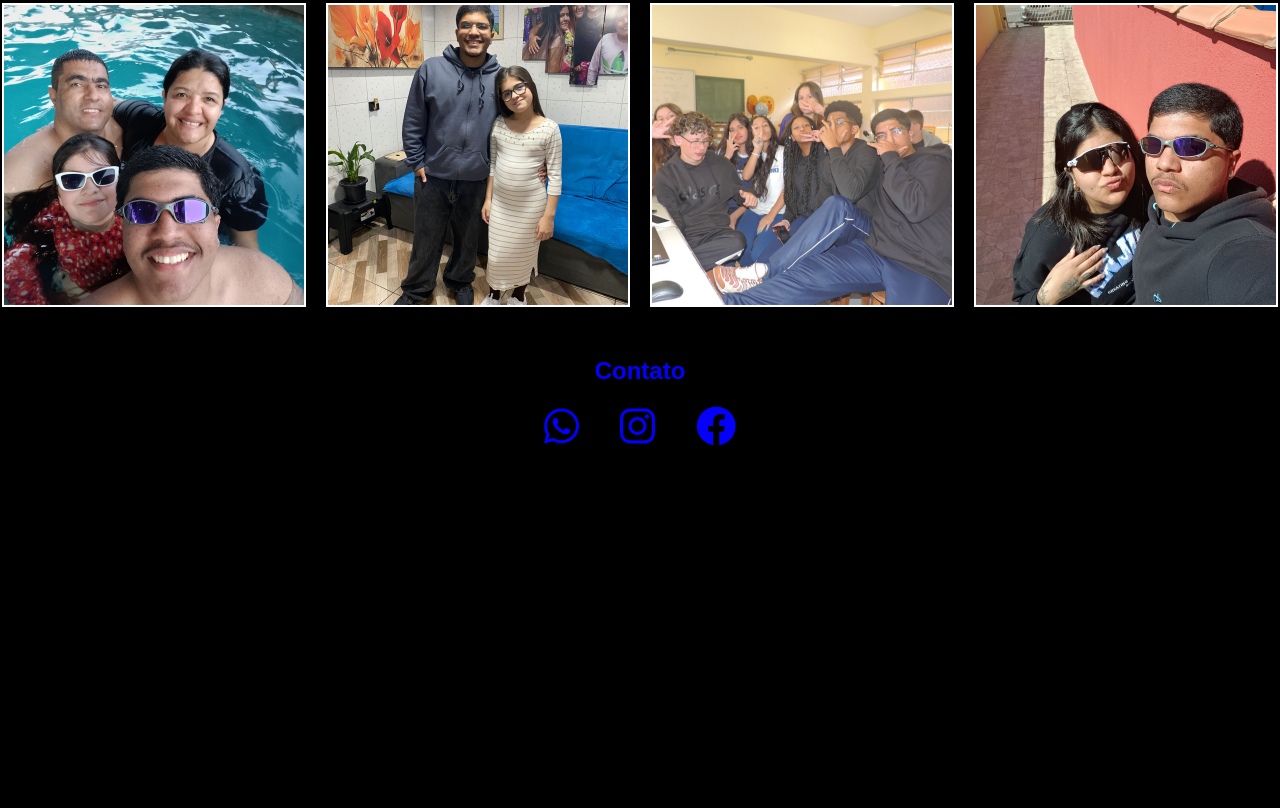
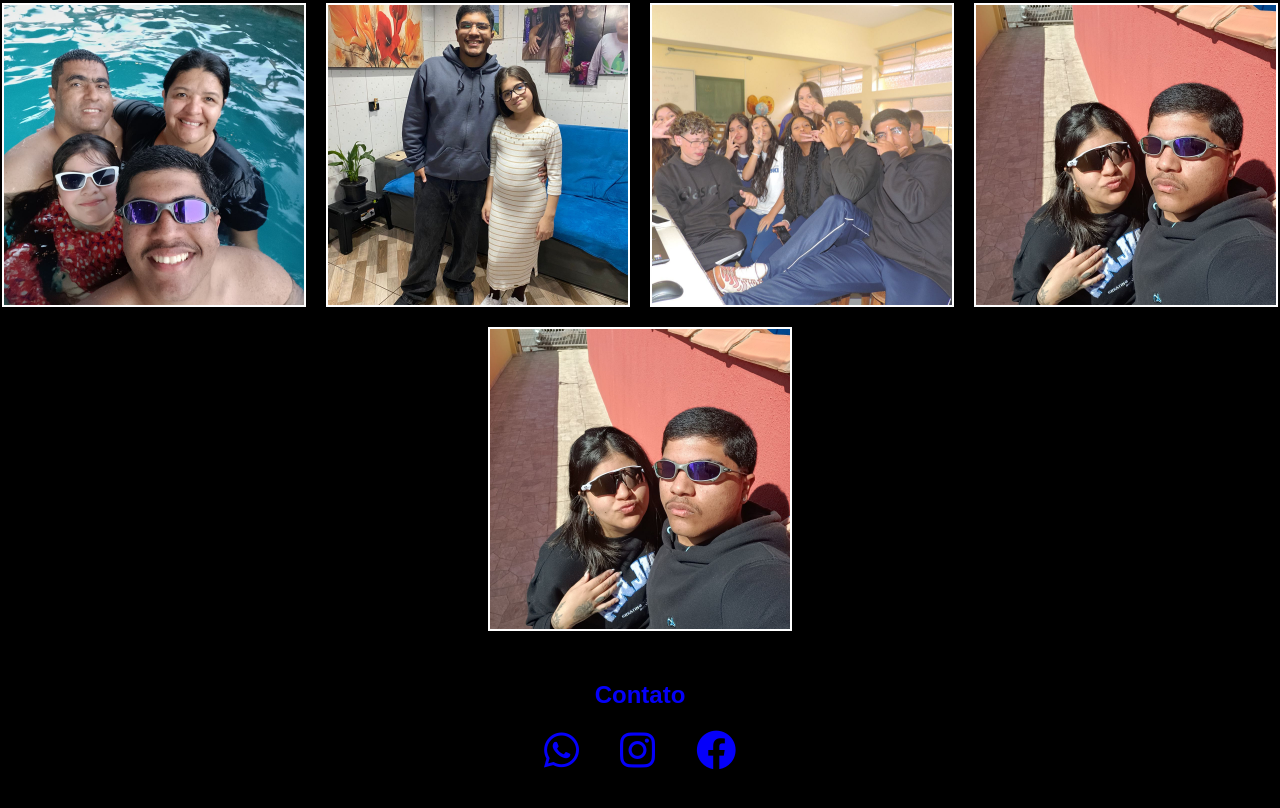
Before and after one commit to Luan0100/Minha-p-gina, a plain HTML site: page index.html in a window 1280 px wide. Shown: the part 619-1427 px from the top of the page. Before the commit the page ends 1151 px from the top, so only its background shows below. Drawn offline with Linux system fonts and the light colour scheme.

Commit message:
ewrtedredr

```diff
--- a/index.html
+++ b/index.html
@@ -35,6 +35,7 @@
             <img src="luan e julia.jpeg" alt="Foto Luan e Irmã">
             <img src="luan e os mais chegado.jpeg" alt="Foto Luan e amigos">
             <img src="luan e geo.jpeg" alt="Foto Luan e geo">
+            <img src="luan e geo.jpeg" alt="Foto Luan e geo">
         </div>
     </section>
 
```
